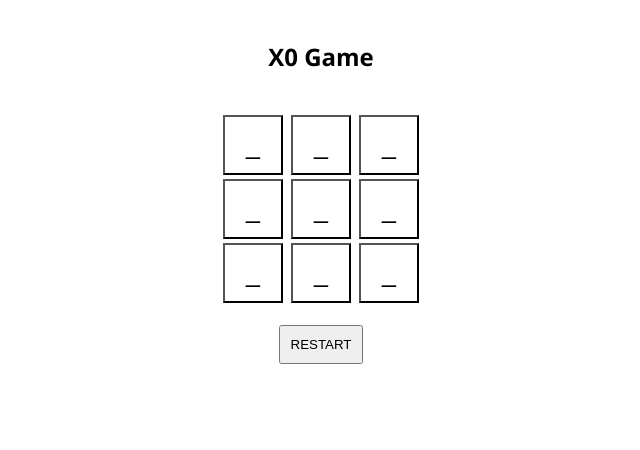
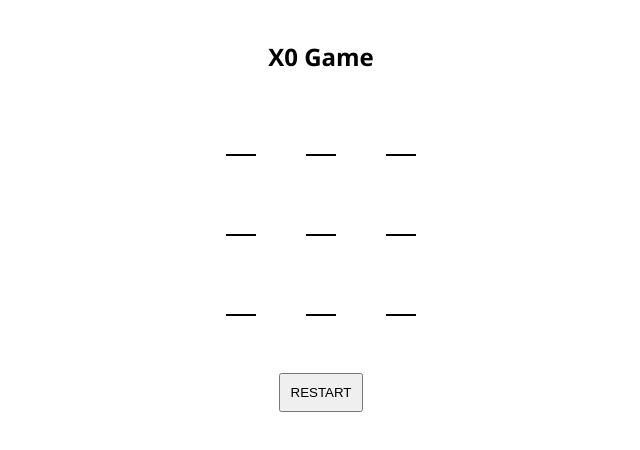
Before and after one commit to div648/XOGame, a plain HTML site: page index.html in a window 1280 px wide. Both pictures are taken after a click on the button "RESTART". Shown: the whole page, without its empty margins (319-959 px from the left). Drawn offline with Linux system fonts and the light colour scheme.

Commit message:
Update index.html

```diff
--- a/index.html
+++ b/index.html
@@ -14,13 +14,14 @@
 
         .fieldBut {
             /*padding: 20px 30px;*/
-            margin: 2px;
-            font-size: 25px;
+            margin: 0 -2px;
+            font-size: 30px;
             background-color: #fff;
-            min-width: 60px;
-            min-height: 60px;
-            max-width: 60px;
-            max-height: 60px;
+            min-width: 80px;
+            min-height: 80px;
+            max-width: 80px;
+            max-height: 80px;
+            border: none;
         }
 
         .resBut {
@@ -41,17 +42,17 @@
     <h2 class="titleText" id="out0">X0 Game</h2>
 
     <div style="text-align: center;">
-        <button class="fieldBut" onclick="cliclTheBut(0)" id="fieldBut0">_</button>
-        <button class="fieldBut" onclick="cliclTheBut(1)" id="fieldBut1">_</button>
-        <button class="fieldBut" onclick="cliclTheBut(2)" id="fieldBut2">_</button>
+        <button class="fieldBut" onclick="cliclTheBut(0)" id="fieldBut0">—</button>
+        <button class="fieldBut" onclick="cliclTheBut(1)" id="fieldBut1">—</button>
+        <button class="fieldBut" onclick="cliclTheBut(2)" id="fieldBut2">—</button>
         <br>
-        <button class="fieldBut" onclick="cliclTheBut(3)" id="fieldBut3">_</button>
-        <button class="fieldBut" onclick="cliclTheBut(4)" id="fieldBut4">_</button>
-        <button class="fieldBut" onclick="cliclTheBut(5)" id="fieldBut5">_</button>
+        <button class="fieldBut" onclick="cliclTheBut(3)" id="fieldBut3">—</button>
+        <button class="fieldBut" onclick="cliclTheBut(4)" id="fieldBut4">—</button>
+        <button class="fieldBut" onclick="cliclTheBut(5)" id="fieldBut5">—</button>
         <br>
-        <button class="fieldBut" onclick="cliclTheBut(6)" id="fieldBut6">_</button>
-        <button class="fieldBut" onclick="cliclTheBut(7)" id="fieldBut7">_</button>
-        <button class="fieldBut" onclick="cliclTheBut(8)" id="fieldBut8">_</button>
+        <button class="fieldBut" onclick="cliclTheBut(6)" id="fieldBut6">—</button>
+        <button class="fieldBut" onclick="cliclTheBut(7)" id="fieldBut7">—</button>
+        <button class="fieldBut" onclick="cliclTheBut(8)" id="fieldBut8">—</button>
         <br>
         <button class="resBut" onclick="restartFiel()">RESTART</button>
     </div>
@@ -70,7 +71,7 @@
         function cliclTheBut(numBut) {
             numBut = Number(numBut);
 
-            if (document.getElementById('fieldBut' + numBut).innerText != '_') {
+            if (document.getElementById('fieldBut' + numBut).innerText != '—') {
                 return;
             }
 
@@ -130,7 +131,29 @@
                     colorPixels();
                     return;
                 }
-                console.log(winStr)
+                //console.log(winStr)
+
+                let emptfiel = 0;
+
+                for (let i = 0; i < 3; i++) {
+
+                    for (let j = 0; j < 3; j++) {
+                        if (fieldArr[i][j] != -1) {
+
+                            emptfiel++;
+
+                        }
+
+                    }
+
+                }
+
+                if (emptfiel > 8) {
+                    win = true;
+                    winStr[0] = "Draw"
+                    colorPixels();
+                }
+                //console.log(emptfiel);
 
             }
 
@@ -139,21 +162,31 @@
 
 
         function colorPixels() {
+            if (winStr[0] != "Draw") {
+                for (let i = 0; i < 3; i++) {
 
-            for (let i = 0; i < 3; i++) {
+                    document.getElementById('fieldBut' + winStr[i]).style.backgroundColor = 'rgb(180, 255, 180)';
+                    document.getElementById('fieldBut' + winStr[i]).disabled = true;
 
-                document.getElementById('fieldBut' + winStr[i]).style.backgroundColor = 'rgb(180, 255, 180)'
-                document.getElementById('fieldBut' + winStr[i]).disabled = true;
+                }
+                document.getElementById('out0').innerText = document.getElementById('fieldBut' + winStr[0]).innerText + ' winner!';
+            } else {
+
+                document.getElementById('out0').innerText = 'Draw!';
+                for (let i = 0; i < 9; i++) {
+                    document.getElementById('fieldBut' + i).style.backgroundColor = 'rgb(180, 180, 180)';
+                    document.getElementById('fieldBut' + i).disabled = true;
+                }
 
             }
-            document.getElementById('out0').innerText = document.getElementById('fieldBut' + winStr[0]).innerText + ' winner!';
+
         }
 
 
         function restartFiel() {
 
             for (let i = 0; i < 9; i++) {
-                document.getElementById('fieldBut' + i).innerText = '_';
+                document.getElementById('fieldBut' + i).innerText = '—';
                 document.getElementById('fieldBut' + i).style.backgroundColor = 'rgb(255, 255, 255)'
                 document.getElementById('fieldBut' + i).disabled = false;
 
@@ -166,6 +199,7 @@
             ];
             winStr = [-1, -1, -1];
             win = false;
+            moveNow = true;
 
         }
     </script>
```
